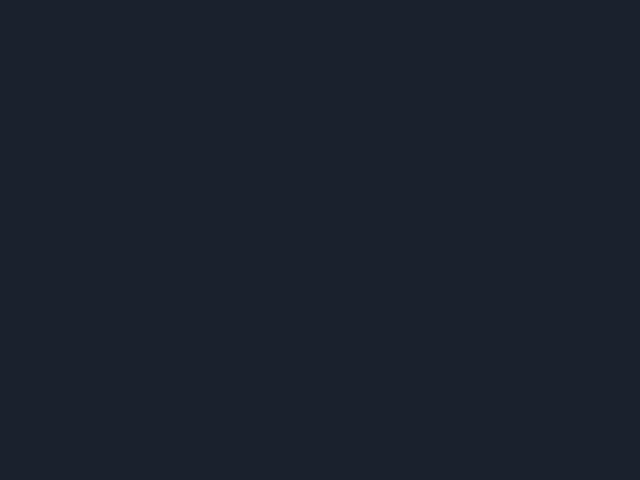
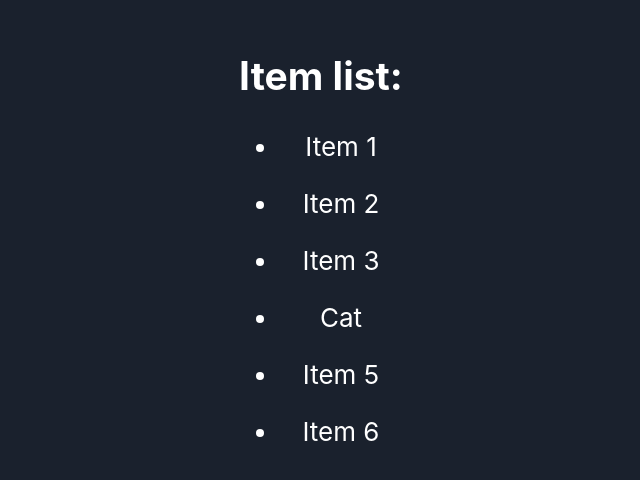
Before and after one commit to Canialon/CoolReactApp, a React (Create React App) app: page / in a window 1280 px wide. Shown: the part 154-634 px from the top of the page, without its empty margins (319-959 px from the left). Built offline with nearby package versions, Linux system fonts and the light colour scheme.

Commit message:
second task: create item list

```diff
--- a/src/App.js
+++ b/src/App.js
@@ -6,11 +6,20 @@ import MainContent from './components/MainContent';
 import Menu from './components/Menu';
 
 function App() {
+  const products = [
+    { id: 1, name: 'Item 1'},
+    { id: 2, name: 'Item 2'},
+    { id: 3, name: 'Item 3'},
+    { id: 4, name: 'Cat'},
+    { id: 5, name: 'Item 5'},
+    { id: 6, name: 'Item 6'},
+  ];
+
   return (
     <div className="App">
       <Header />
       <Menu />
-      <MainContent />
+      <MainContent products={products} />
       <Footer />
     </div>
   );
--- a/src/components/MainContent.js
+++ b/src/components/MainContent.js
@@ -1,10 +1,17 @@
 import React from 'react';
 
-function MainContent() {
+function MainContent({ products }) {
   return (
-    <main>
-      {}
-    </main>
+    <div className="main-content">
+      <h2>Item list:</h2>
+      <ul>
+        {products.map((product) => (
+          <li key={product.id}>
+            <p>{product.name}</p>
+          </li>
+        ))}
+      </ul>
+    </div>
   );
 }
 
```
